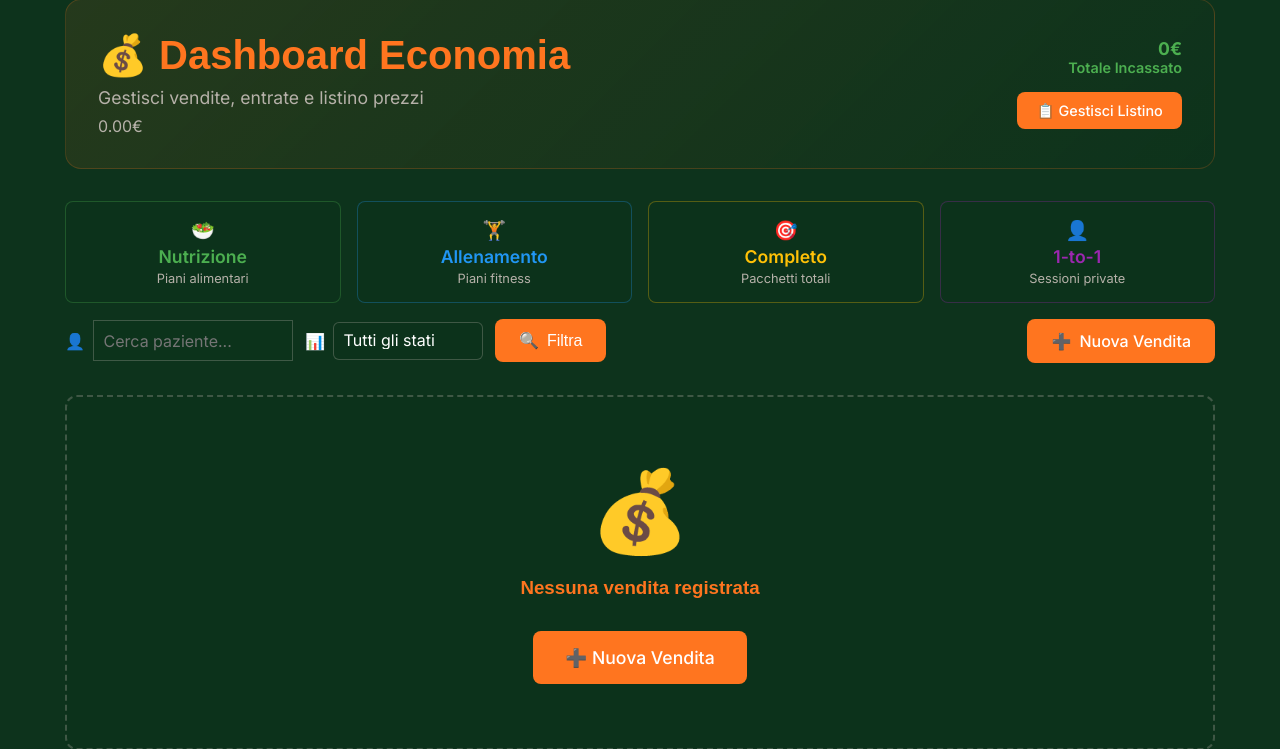
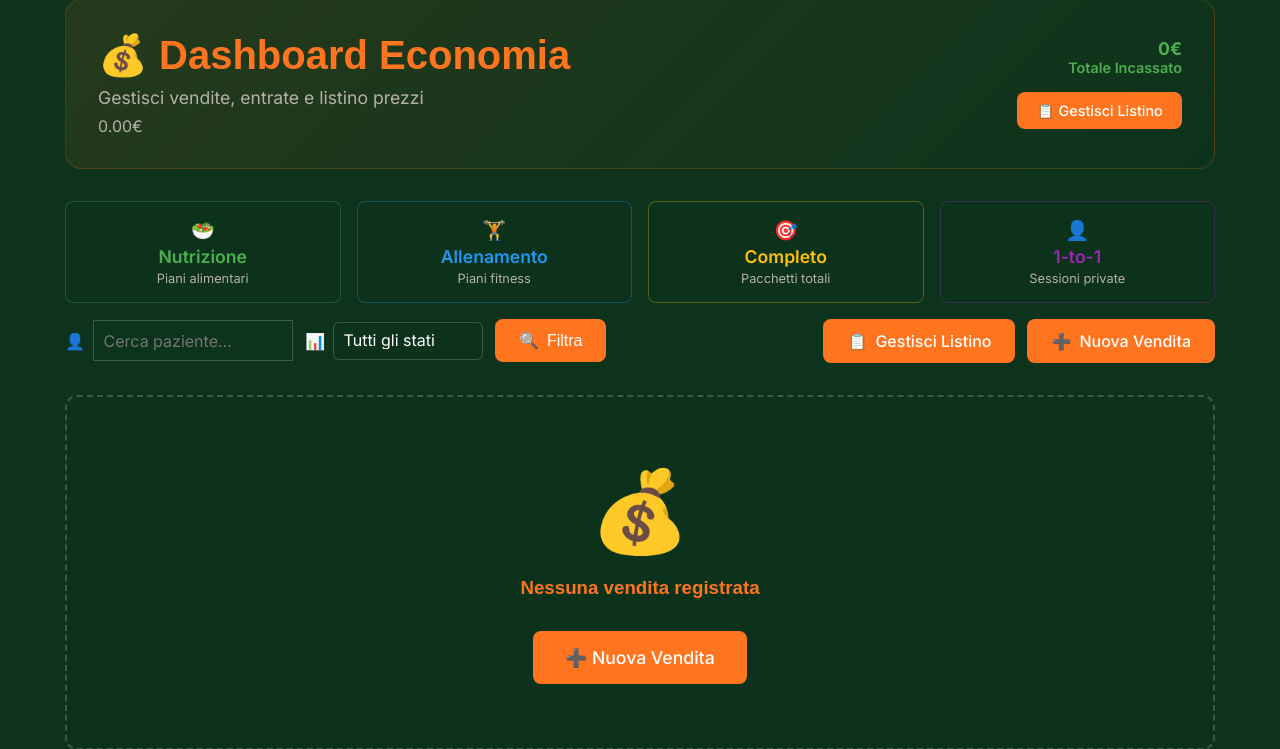
Before and after one commit to robertolibanora/mynutriapp, a Flask app: page /admin/vendite/dashboard in a window 1280 px wide. Shown: the part 149-898 px from the top of the page. Run offline with Flask 3, Linux system fonts and the light colour scheme; the visitor is signed in with stand-in values (Sample User, id 1); data that the repository does not hold is empty; parts of the project's set-up code (start-up, migrations or seed data) failed here and were passed over; some libraries are stand-ins or nearby versions; some web fonts are replaced.

Commit message:
Fix: spostato link listino accanto a Nuova Vendita nella toolbar

```diff
--- a/templates/admin/economia.html
+++ b/templates/admin/economia.html
@@ -121,10 +121,16 @@
     {% endif %}
     </form>
 
-  <a href="{{ url_for('vendite.nuova_vendita') }}" class="btn btn-primary" style="display: flex; align-items: center; gap: 0.5rem;">
-    <span>➕</span>
-    <span>Nuova Vendita</span>
+  <div style="display: flex; gap: 0.75rem; align-items: center;">
+    <a href="{{ url_for('listino.lista_listino_admin') }}" class="btn btn-primary" style="display: flex; align-items: center; gap: 0.5rem;">
+      <span>📋</span>
+      <span>Gestisci Listino</span>
     </a>
+    <a href="{{ url_for('vendite.nuova_vendita') }}" class="btn btn-primary" style="display: flex; align-items: center; gap: 0.5rem;">
+      <span>➕</span>
+      <span>Nuova Vendita</span>
+    </a>
+  </div>
 </div>
 
 <!-- LISTA VENDITE -->
```
